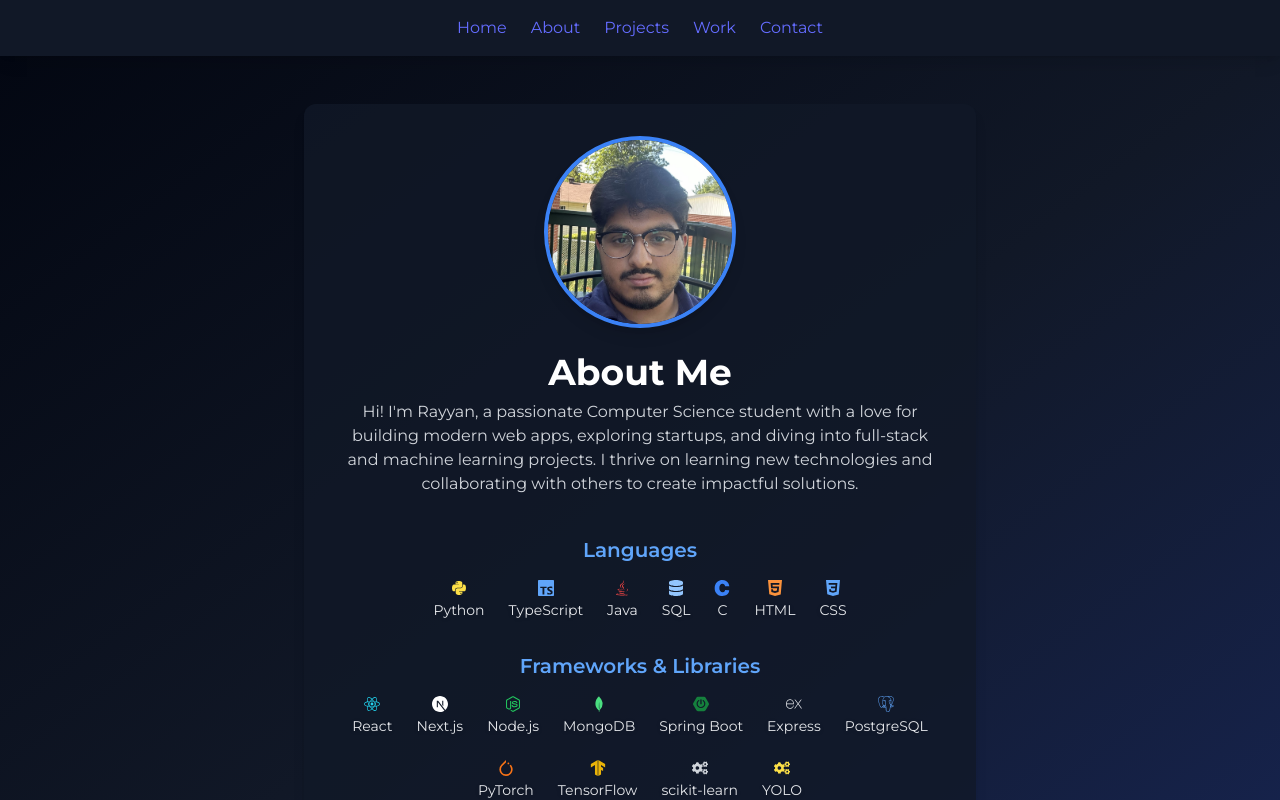
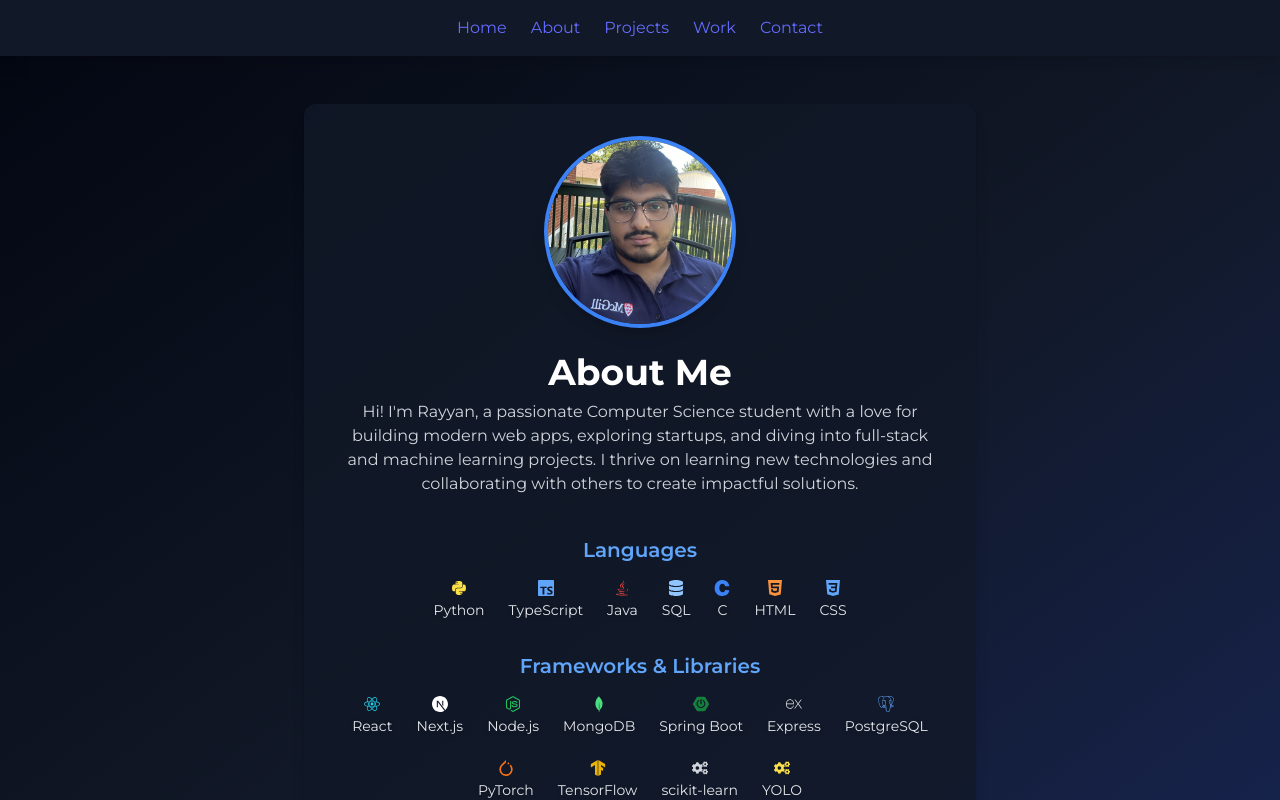
Before and after one commit to rayyankhan47/Rayyan-Khan-Portfolio, a React (Vite) app: page /about in a window 1280 px wide. Shown: the top 800 px of the page. Built offline with nearby package versions, Linux system fonts and the light colour scheme.

Commit message:
changed pfp

```diff
--- a/src/pages/About.tsx
+++ b/src/pages/About.tsx
@@ -42,7 +42,7 @@
         <img
           src={profileImg}
           alt="Rayyan Khan profile"
-          className="w-full h-full object-cover object-center transform scale-125"
+          className="w-full h-full object-cover object-bottom"
         />
       </div>
       <h2 className="text-3xl md:text-4xl font-bold text-white mb-2">About Me</h2>
```
